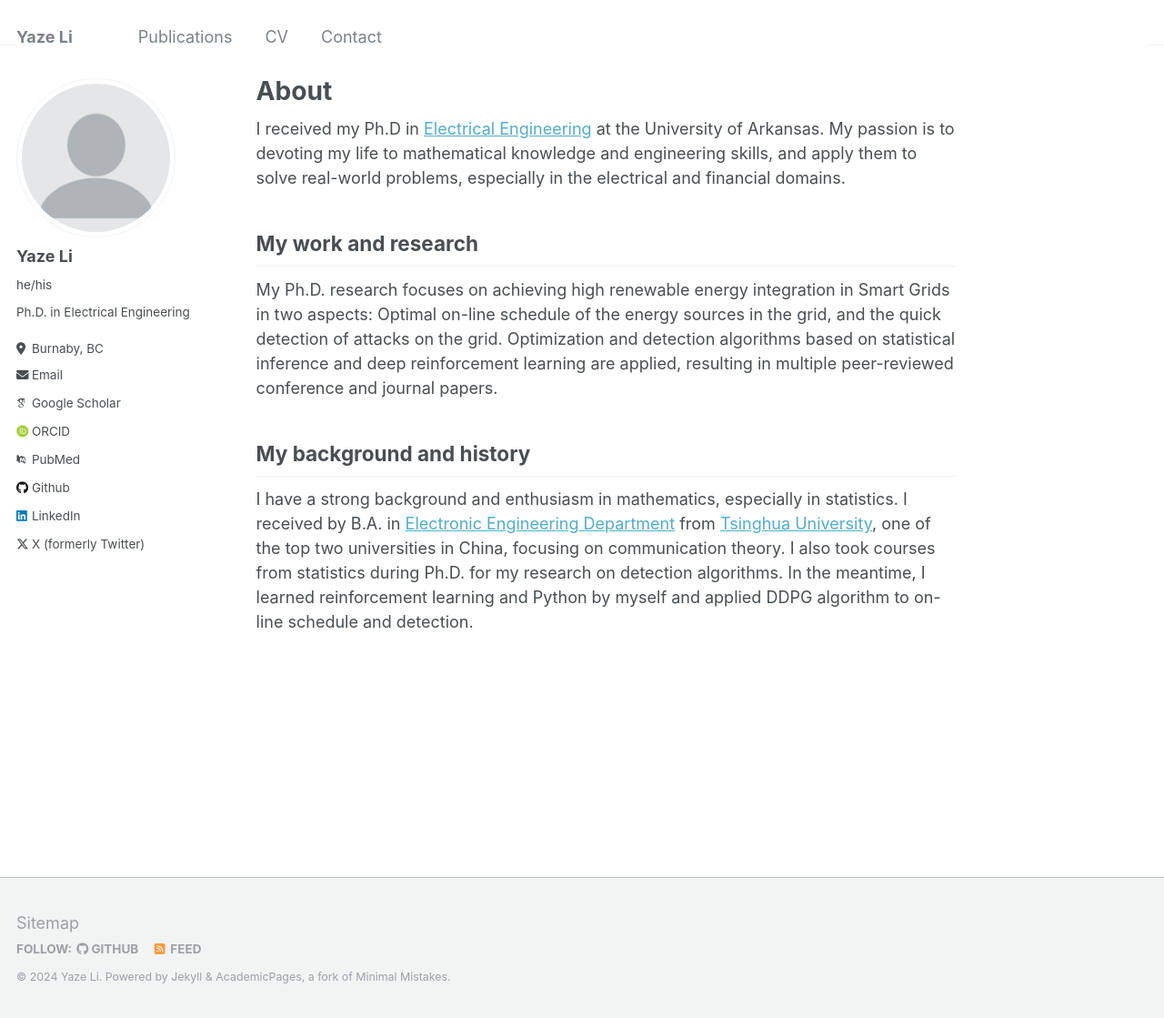
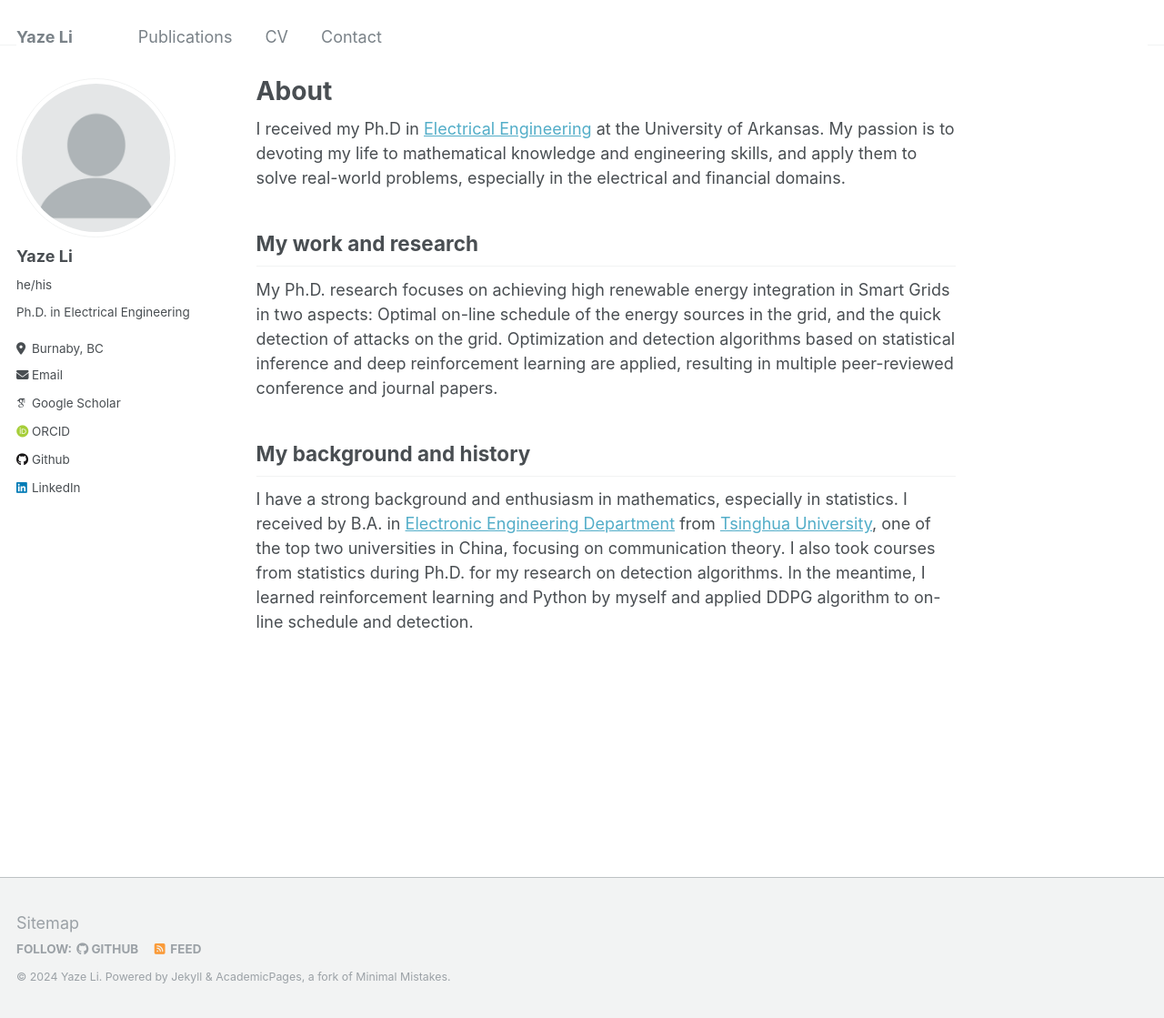
Before and after one commit to Arthurliyaze/Arthurliyaze.github.io, a Jekyll site: the page built from _pages/about.md, in a window 1280 px wide and 1119 px high. Shown: the whole window at 91% size. Built offline with Jekyll 4.4.1, drawn with Linux system fonts in a browser that asks for light colours; some web fonts are replaced.

Commit message:
Update _config.yml

```diff
--- a/_config.yml
+++ b/_config.yml
@@ -35,7 +35,7 @@ author:
   googlescholar    : "https://scholar.google.com/citations?view_op=list_works&hl=en&hl=en&user=WdrLhUkAAAAJ&sortby=pubdate"
   impactstory      : # URL
   orcid            : "https://orcid.org/0000-0002-4830-8368"
-  pubmed           : "https://www.ncbi.nlm.nih.gov/pubmed/?term=john+snow"
+  pubmed           : #"https://www.ncbi.nlm.nih.gov/pubmed/?term=john+snow"
   researchgate     : # URL
 
   # Repositories and software development
@@ -56,7 +56,7 @@ author:
   keybase          : # Username
   instagram        : # Username
   lastfm           : # Username
-  linkedin         : "https://www.linkedin.com/in/yaze-li-6b436a228/" # Username
+  linkedin         : "yaze-li-6b436a228" # Username
   mastodon         : # URL
   medium           : # URL
   pinterest        : # Username
@@ -64,7 +64,7 @@ author:
   steam            : # Username
   telegram         : # URL
   tumblr           : # Username
-  twitter          : "UniofOxford"  # Replace this with your X / Twitter handle
+  twitter          : #"UniofOxford"  # Replace this with your X / Twitter handle
   vine             : # Username
   weibo            : # Username
   wikipedia        : # Username
```
